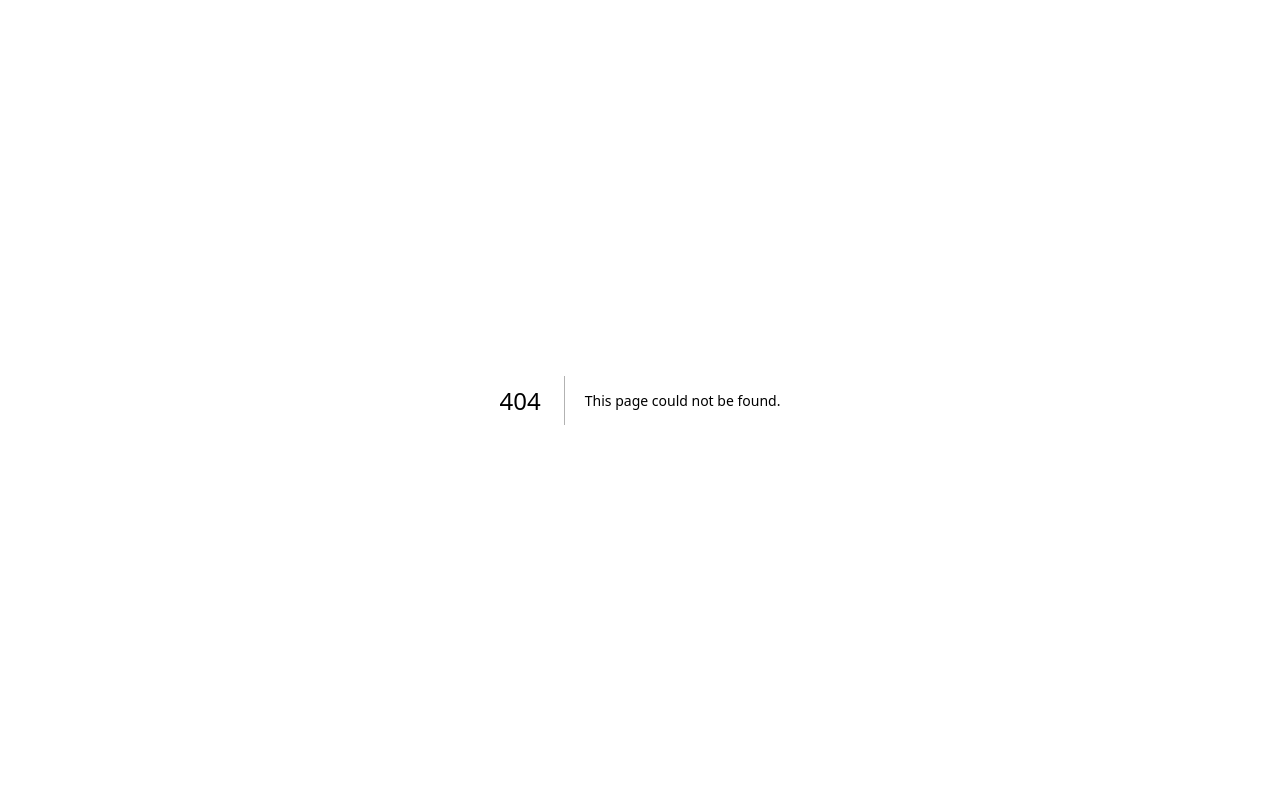
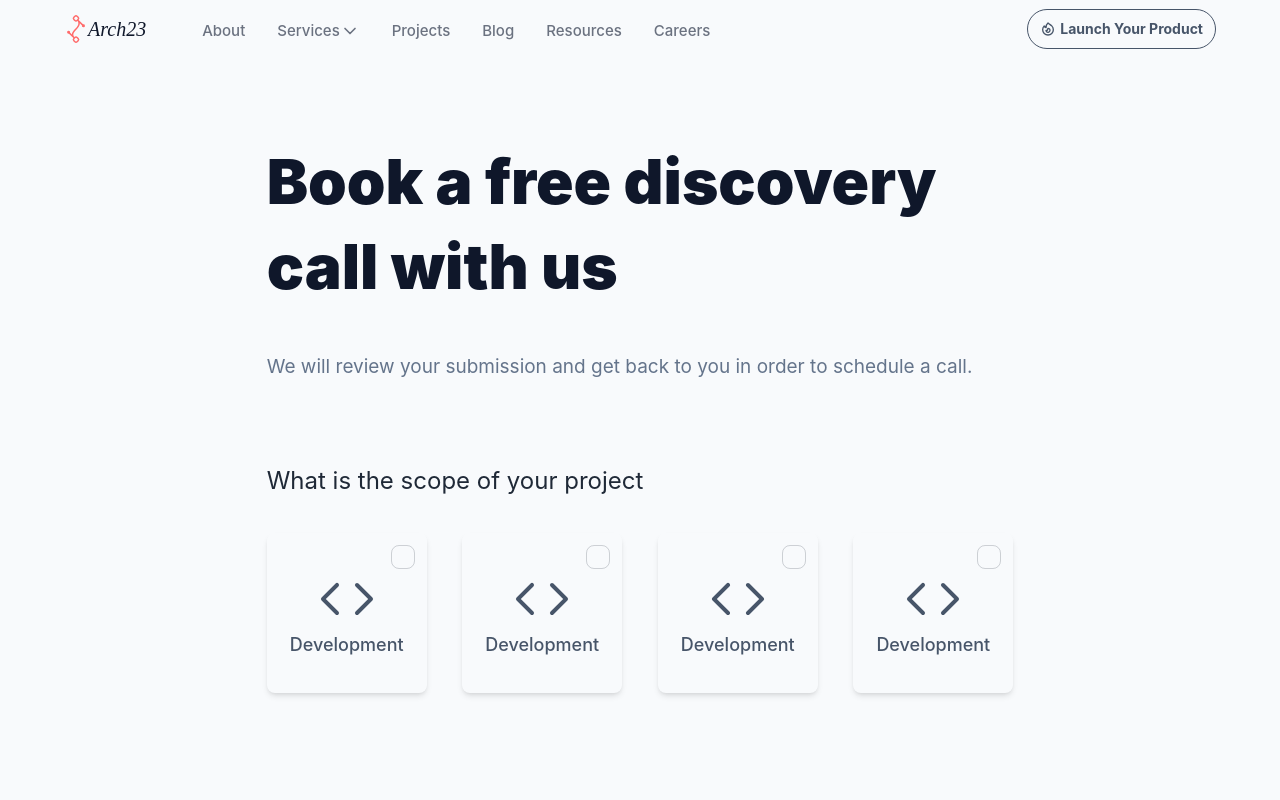
Before and after one commit to nannuflay/ExabyteCode, a Next.js app: page /estimate-project in a window 1280 px wide. Before the commit this address had no page. Shown: the top 800 px of the page. Built offline with nearby package versions, Linux system fonts and the light colour scheme.

Commit message:
implement new estimate page

```diff
--- a/src/components/Layout.jsx
+++ b/src/components/Layout.jsx
@@ -12,7 +12,7 @@ export default function Layout({ children, title }) {
 
       <main>
         <AppHeader />
-        {children}
+        <div className=" min-h-screen">{children}</div>
         <AppFooter />
       </main>
     </div>
--- a/src/components/ServiceItem.jsx
+++ b/src/components/ServiceItem.jsx
@@ -24,7 +24,7 @@ function ServiceItem({ Icon, title, description }) {
         />
       </div>
       <div className=" w-5/6">
-        <h1 className=" text-lg font-bold text-slate-800">{title}</h1>
+        <h1 className=" text-lg f text-slate-800">{title}</h1>
         <p className=" text-gray-400  text-sm">{description}</p>
       </div>
     </div>
--- /dev/null
+++ b/src/pages/estimate-project.jsx
@@ -0,0 +1,54 @@
+import Layout from "@/components/Layout";
+import React, { useState } from "react";
+import { BsCode } from "react-icons/bs";
+
+function EstimateProject() {
+  const [question, setQuestions] = useState([]);
+  const [currentQuestion, setCurrentQustion] = useState(1);
+  return (
+    <Layout>
+      <div className="md:max-w-6xl mx-auto p-4">
+        <div className=" mt-16 md:w-4/6 mx-auto space-y-10 ">
+          <h1 className="text-[44px] md:text-[62px] font-black text-slate-900  leading-snug text-start  ">
+            Book a free discovery call with us{" "}
+          </h1>
+          <p className="text-start  leading-9 text-[19px] text-slate-500">
+            We will review your submission and get back to you in order to
+            schedule a call.
+          </p>
+        </div>
+        <div className=" space-y-9 mt-20 md:w-4/6 mx-auto">
+          <span className=" text-2xl ">What is the scope of your project</span>
+          <div className=" flex justify-between">
+            {[1, 2, 3, 4].map((item) => (
+              <div key={item}>
+                <label className="form-control relative ">
+                  <input
+                    type="checkbox"
+                    className="checkbox peer absolute top-3 right-3"
+                  />
+                  <div
+                    className="label cursor-pointer w-40 h-40  shadow-md rounded-lg border-2 border-transparent
+                     peer-checked:border-primary hover:border-primary peer-checked:text-primary text-center "
+                  >
+                    <div className=" flex flex-col mx-auto text-slate-600">
+                      <BsCode className=" w-16 h-16 mx-auto" />
+                      <h1
+                        className=" text-lg font-medium
+                      "
+                      >
+                        Development
+                      </h1>
+                    </div>
+                  </div>
+                </label>
+              </div>
+            ))}
+          </div>
+        </div>
+      </div>
+    </Layout>
+  );
+}
+
+export default EstimateProject;
```
